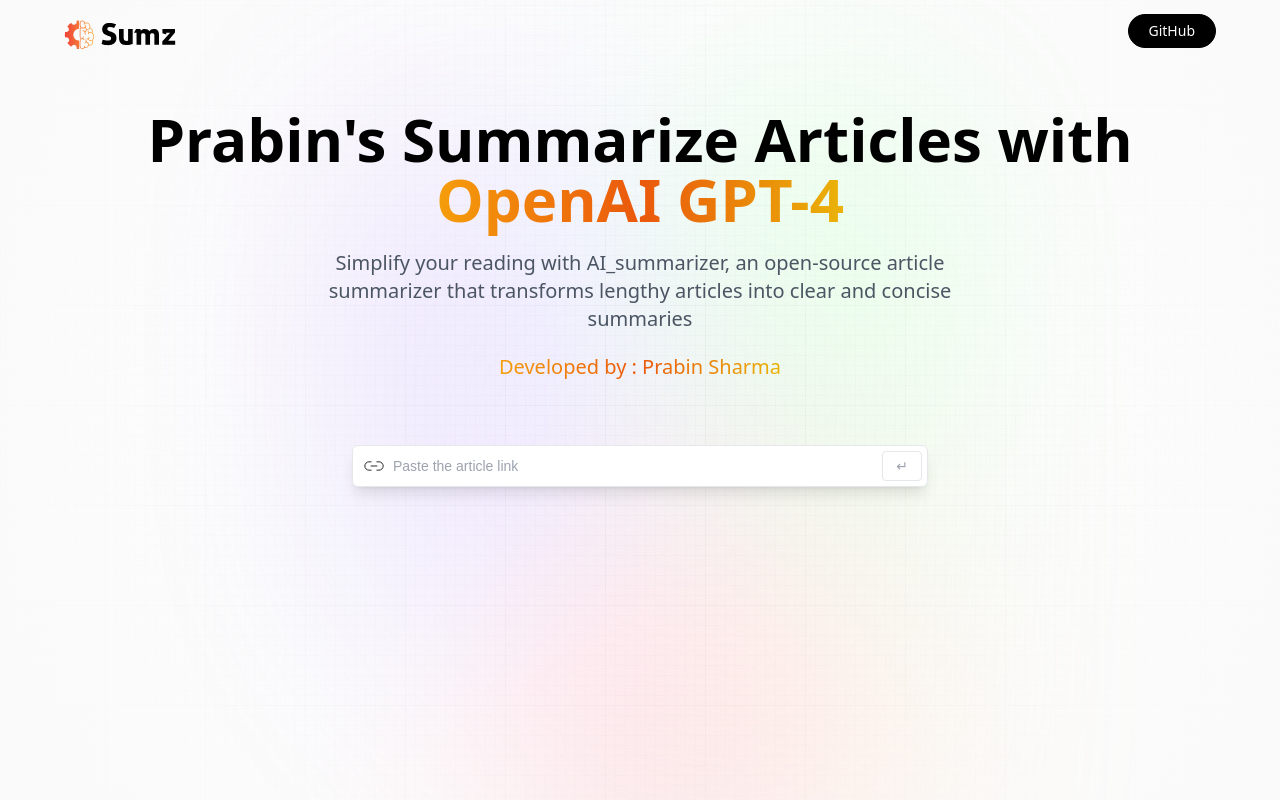
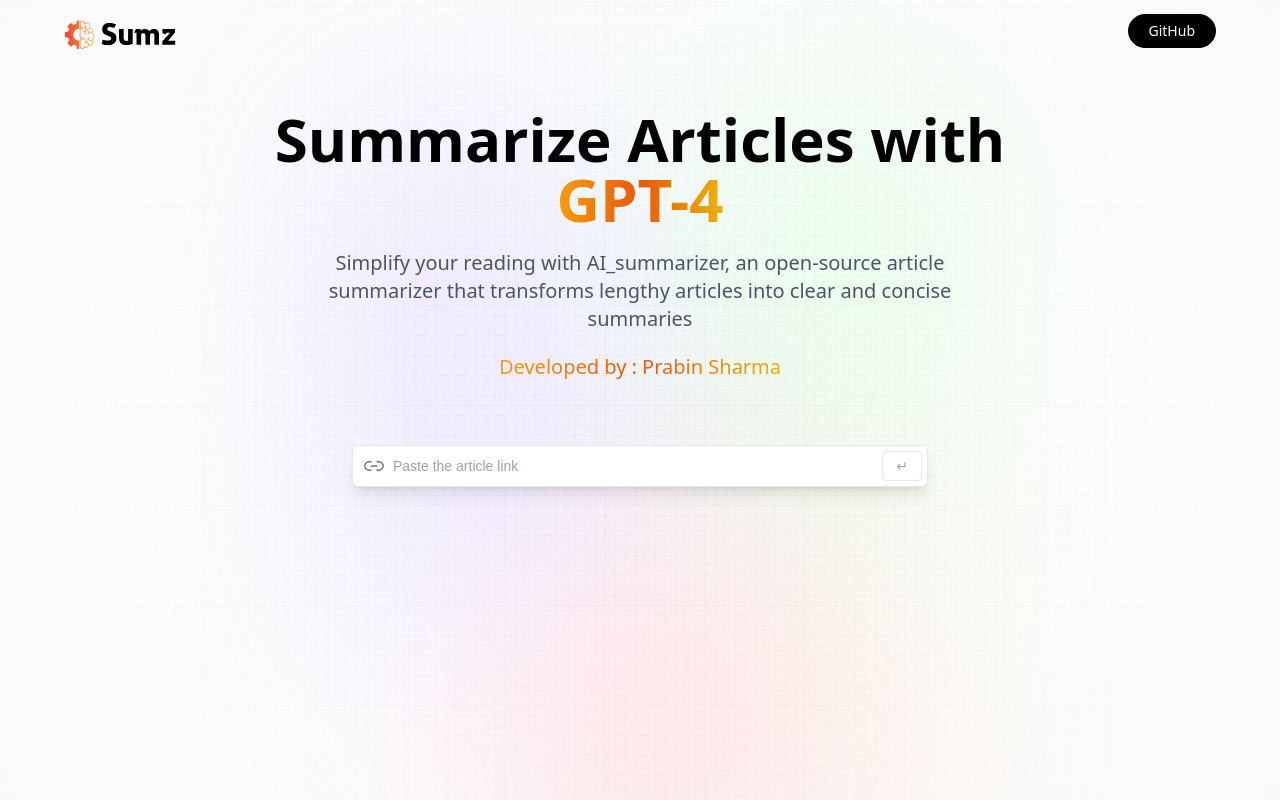
Before and after one commit to prabinsharmaa/SummifyAI, a React (Vite) app: page / in a window 1280 px wide. Built offline with nearby package versions, Linux system fonts and the light colour scheme; a web font is replaced by a local one.

Commit message:
Design word fixed

```diff
--- a/src/components/Hero.jsx
+++ b/src/components/Hero.jsx
@@ -11,7 +11,7 @@
 <button
   type='button'
   onClick={() =>
-    window.open("https://github.com/prabinsharmaa", "_blank")
+    window.open("https://github.com/prabinsharmaa/SummifyAI", "_blank")
   }
   className='black_btn'
 >
@@ -19,8 +19,8 @@
 </button>
 </nav>
 <h1 className='head_text'>
-        Prabin's Summarize Articles with <br className='max-md:hidden' />
-        <span className='orange_gradient '>OpenAI GPT-4</span>
+        Summarize Articles with <br className='max-md:hidden' />
+        <span className='orange_gradient '>GPT-4</span>
       </h1>
       <h2 className='desc'>
         Simplify your reading with AI_summarizer, an open-source article summarizer
```
